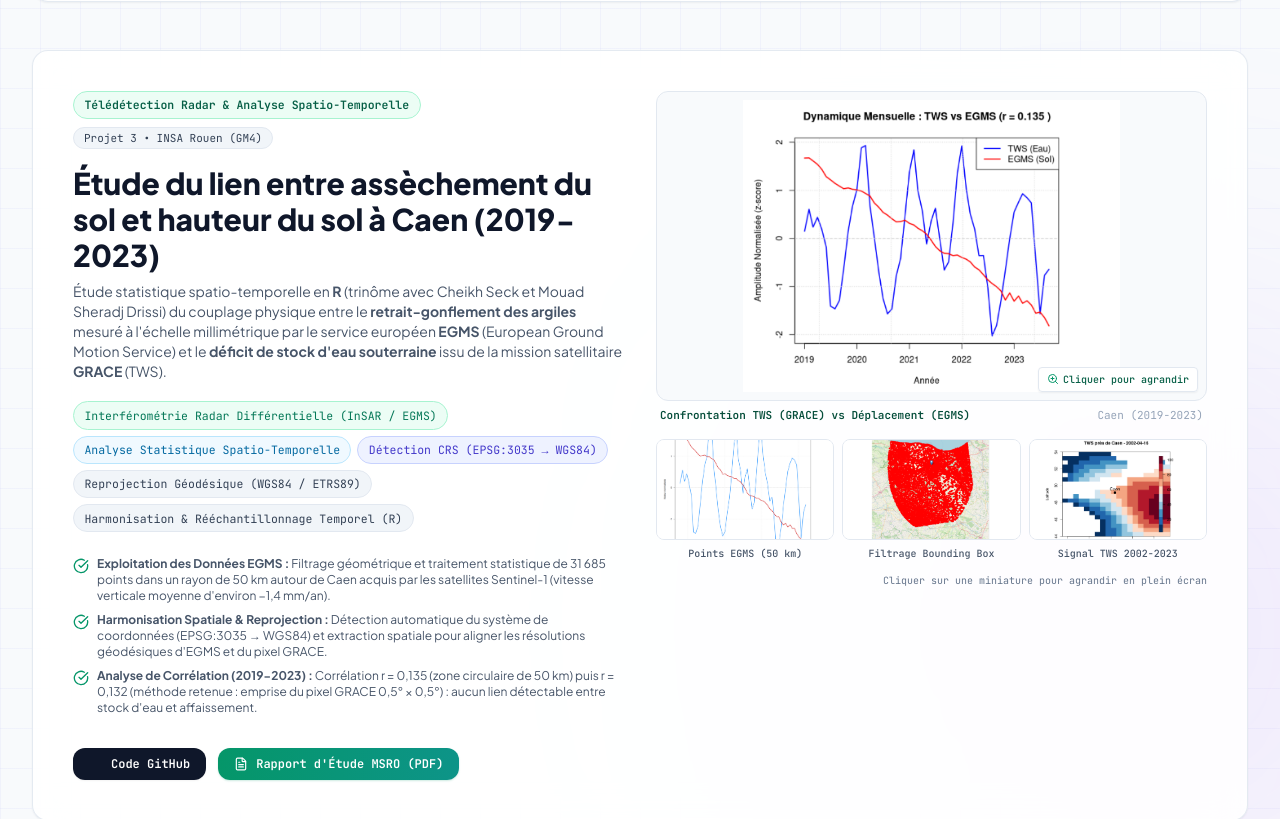
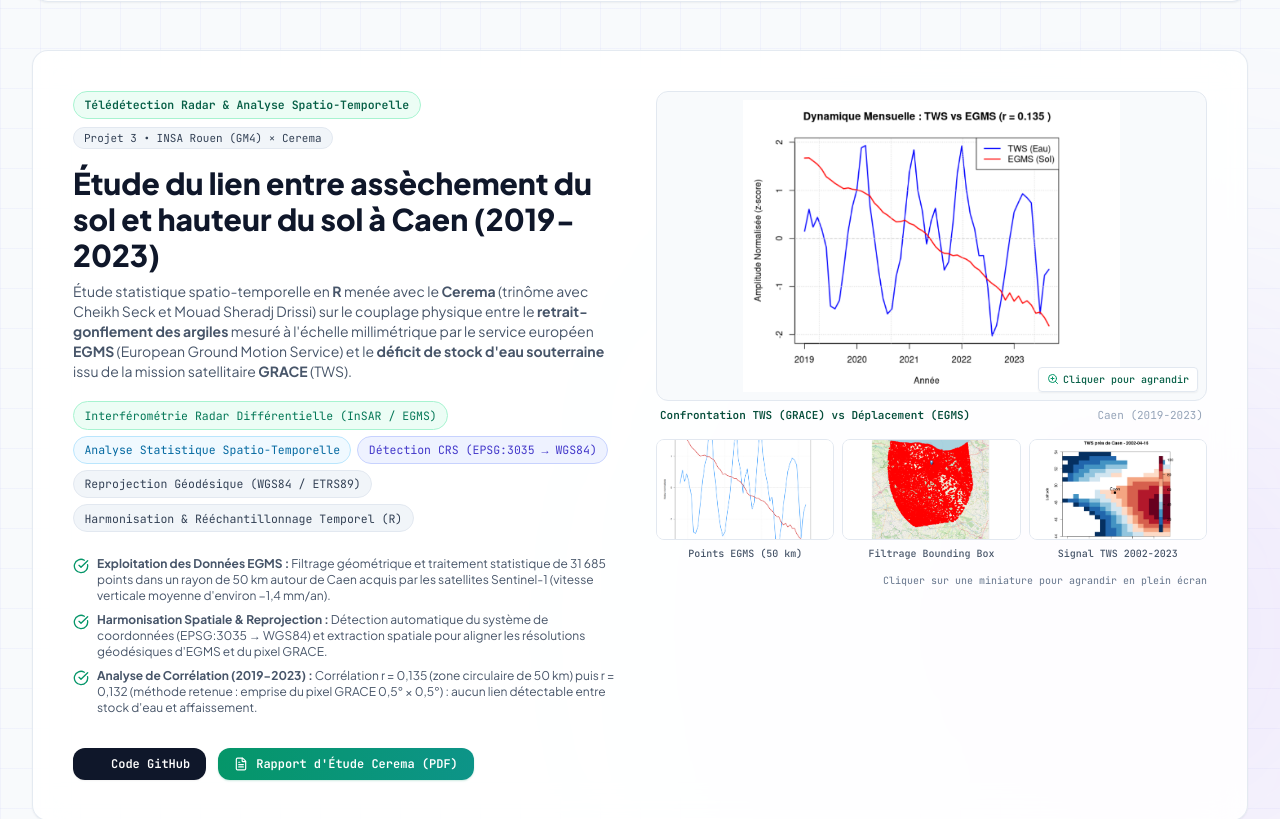
Before and after one commit to amrzakizakisalih-alt/amrzakizakisalih-alt.github.io, a plain HTML site: page index.html in a window 1280 px wide. Shown: the part 2272-3091 px from the top of the page. Drawn offline with nearby package versions, Linux system fonts and the light colour scheme.

Commit message:
feat(radar): add Cerema partnership to EGMS project card and academic timeline

```diff
--- a/index.html
+++ b/index.html
@@ -604,7 +604,7 @@
                       Télédétection Radar & Analyse Spatio-Temporelle
                     </span>
                     <span class="text-[11px] font-mono text-slate-700 bg-slate-100 px-2.5 py-0.5 rounded-full border border-slate-200" data-i18n="p3_context">
-                      Projet 3 • INSA Rouen (GM4)
+                      Projet 3 • INSA Rouen (GM4) × Cerema
                     </span>
                   </div>
 
@@ -613,7 +613,7 @@
                       Étude du lien entre assèchement du sol et hauteur du sol à Caen (2019-2023)
                     </h3>
                     <p class="text-slate-600 text-xs sm:text-sm mt-2 leading-relaxed" data-i18n="p3_desc">
-                      Étude statistique spatio-temporelle en <strong>R</strong> (trinôme avec Cheikh Seck et Mouad Sheradj Drissi) du couplage physique entre le <strong>retrait-gonflement des argiles</strong> mesuré à l'échelle millimétrique par le service européen <strong>EGMS</strong> (European Ground Motion Service) et le <strong>déficit de stock d'eau souterraine</strong> issu de la mission satellitaire <strong>GRACE</strong> (TWS).
+                      Étude statistique spatio-temporelle en <strong>R</strong> menée avec le <strong>Cerema</strong> (trinôme avec Cheikh Seck et Mouad Sheradj Drissi) sur le couplage physique entre le <strong>retrait-gonflement des argiles</strong> mesuré à l'échelle millimétrique par le service européen <strong>EGMS</strong> (European Ground Motion Service) et le <strong>déficit de stock d'eau souterraine</strong> issu de la mission satellitaire <strong>GRACE</strong> (TWS).
                     </p>
                   </div>
 
@@ -652,7 +652,7 @@
                     <a href="assets/reports/rapport-egms-grace-cerema.pdf" target="_blank"
                        class="px-4 py-2 rounded-xl bg-gradient-to-r from-emerald-600 to-teal-600 hover:from-emerald-700 hover:to-teal-700 text-white text-xs font-semibold font-mono flex items-center gap-2 shadow-sm shadow-emerald-600/20 transition">
                       <i data-lucide="file-text" class="w-3.5 h-3.5"></i>
-                      <span data-i18n="p3_btn_report">Rapport d'Étude MSRO (PDF)</span>
+                      <span data-i18n="p3_btn_report">Rapport d'Étude Cerema (PDF)</span>
                     </a>
                   </div>
 
@@ -1225,7 +1225,7 @@
               <div>
                 <h4 class="font-bold text-slate-900 text-sm" data-i18n="edu_gm4_title">GM4 — Modélisation Stochastique, Optimisation Convexe & Systèmes Dynamiques</h4>
                 <p class="text-xs text-slate-600 mt-1" data-i18n="edu_gm4_desc">
-                  Optimisation continue (conditions KKT, algorithme d'Uzawa), processus stochastiques, séries temporelles et données radar EGMS/GRACE (projet MSRO), algorithmes heuristiques A* et programmation orientée objet en Java.
+                  Optimisation continue (conditions KKT, algorithme d'Uzawa), processus stochastiques, séries temporelles et données radar EGMS/GRACE (projet MSRO avec le Cerema), algorithmes heuristiques A* et programmation orientée objet en Java.
                 </p>
               </div>
             </div>
@@ -1690,13 +1690,13 @@
 
         // P3 EGMS
         p3_domain: "Télédétection Radar & Analyse Spatio-Temporelle",
-        p3_context: "Projet 3 • INSA Rouen (GM4)",
+        p3_context: "Projet 3 • INSA Rouen (GM4) × Cerema",
         p3_title: "Étude du lien entre assèchement du sol et hauteur du sol à Caen (2019-2023)",
-        p3_desc: "Étude statistique spatio-temporelle en <strong>R</strong> (trinôme avec Cheikh Seck et Mouad Sheradj Drissi) du couplage physique entre le <strong>retrait-gonflement des argiles</strong> mesuré à l'échelle millimétrique par le service européen <strong>EGMS</strong> (European Ground Motion Service) et le <strong>déficit de stock d'eau souterraine</strong> issu de la mission satellitaire <strong>GRACE</strong> (TWS).",
+        p3_desc: "Étude statistique spatio-temporelle en <strong>R</strong> menée avec le <strong>Cerema</strong> (trinôme avec Cheikh Seck et Mouad Sheradj Drissi) sur le couplage physique entre le <strong>retrait-gonflement des argiles</strong> mesuré à l'échelle millimétrique par le service européen <strong>EGMS</strong> (European Ground Motion Service) et le <strong>déficit de stock d'eau souterraine</strong> issu de la mission satellitaire <strong>GRACE</strong> (TWS).",
         p3_bullet1: "<strong>Exploitation des Données EGMS :</strong> Filtrage géométrique et traitement statistique de 31 685 points dans un rayon de 50 km autour de Caen acquis par les satellites Sentinel-1 (vitesse verticale moyenne d'environ −1,4 mm/an).",
         p3_bullet2: "<strong>Harmonisation Spatiale & Reprojection :</strong> Détection automatique du système de coordonnées (EPSG:3035 → WGS84) et extraction spatiale pour aligner les résolutions géodésiques d'EGMS et du pixel GRACE.",
         p3_bullet3: "<strong>Analyse de Corrélation (2019-2023) :</strong> Corrélation r = 0,135 (zone circulaire de 50 km) puis r = 0,132 (méthode retenue : emprise du pixel GRACE 0,5° × 0,5°) : aucun lien détectable entre stock d'eau et affaissement.",
-        p3_btn_report: "Rapport d'Étude MSRO (PDF)",
+        p3_btn_report: "Rapport d'Étude Cerema (PDF)",
         p3_main_caption: "Confrontation TWS (GRACE) vs Déplacement (EGMS)",
         p3_thumb1: "Points EGMS (50 km)",
         p3_thumb2: "Filtrage Bounding Box",
@@ -1777,7 +1777,7 @@
         edu_koc_title: "Université Koç (Istanbul) — Échange Académique International",
         edu_koc_desc: "Semestre académique en anglais : Data Science for Operational Decision Making (INDR 422 - Forecasting & Newsvendor), Intelligent User Interfaces (COMP 437 - Projet ITIM), Machine Learning (multiclass classification from scratch), Financial Engineering (INDR 473 - Modélisation stochastique).",
         edu_gm4_title: "GM4 — Modélisation Stochastique, Optimisation Convexe & Systèmes Dynamiques",
-        edu_gm4_desc: "Optimisation continue (conditions KKT, algorithme d'Uzawa), processus stochastiques, séries temporelles et données radar EGMS/GRACE (projet MSRO), algorithmes heuristiques A* et programmation orientée objet en Java.",
+        edu_gm4_desc: "Optimisation continue (conditions KKT, algorithme d'Uzawa), processus stochastiques, séries temporelles et données radar EGMS/GRACE (projet MSRO avec le Cerema), algorithmes heuristiques A* et programmation orientée objet en Java.",
         edu_gm3_title: "GM3 — Mathématiques Appliquées & Analyse Numérique Matricielle",
         edu_gm3_desc: "Statistique multivariée exploratoire (ACP normée/non-normée, CAH de Ward), résolution de systèmes linéaires creux (Gauss-Seidel, Cholesky), calcul de valeurs propres (puissance itérée), structures de données et gestion mémoire en C.",
         edu_stpi_title: "STPI — Classes Préparatoires Intégrées INSA Rouen (2022-2024)",
@@ -1858,13 +1858,13 @@
 
         // P3 EGMS
         p3_domain: "Radar Remote Sensing & Spatio-Temporal Analysis",
-        p3_context: "Project 3 • INSA Rouen (GM4)",
+        p3_context: "Project 3 • INSA Rouen (GM4) × Cerema",
         p3_title: "Study of the Link Between Soil Drought and Ground Height in Caen (2019-2023)",
-        p3_desc: "Spatio-temporal statistical study in <strong>R</strong> (team of three with Cheikh Seck and Mouad Sheradj Drissi) analyzing the physical coupling between <strong>clay shrinkage-swelling</strong> measured by <strong>EGMS</strong> and <strong>GRACE groundwater storage</strong> (TWS).",
+        p3_desc: "Spatio-temporal statistical study in <strong>R</strong> conducted with <strong>Cerema</strong> (team of three with Cheikh Seck and Mouad Sheradj Drissi) analyzing the physical coupling between <strong>clay shrinkage-swelling</strong> measured by <strong>EGMS</strong> and <strong>GRACE groundwater storage</strong> (TWS).",
         p3_bullet1: "<strong>EGMS Data Processing :</strong> Geometric filtering and statistical analysis of 31,685 points within a 50 km radius around Caen from Sentinel-1 radar (mean vertical velocity of approximately −1.4 mm/year).",
         p3_bullet2: "<strong>Spatial Harmonization & Reprojection :</strong> Automatic coordinate reference system detection (EPSG:3035 → WGS84) and spatial extraction matching the GRACE satellite footprint.",
         p3_bullet3: "<strong>Correlation Analysis (2019-2023) :</strong> Correlation r = 0.135 (50 km circular zone) then r = 0.132 (selected method: 0.5° × 0.5° GRACE pixel footprint): no detectable relationship between water storage and ground subsidence.",
-        p3_btn_report: "MSRO Research Report (PDF)",
+        p3_btn_report: "Cerema Study Report (PDF)",
         p3_main_caption: "TWS (GRACE) vs Ground Motion (EGMS)",
         p3_thumb1: "EGMS Points (50 km)",
         p3_thumb2: "Bounding Box Filter",
@@ -1945,7 +1945,7 @@
         edu_koc_title: "Koç University (Istanbul) — International Academic Exchange",
         edu_koc_desc: "Academic semester in English : Data Science for Operational Decision Making (INDR 422 - Forecasting & Newsvendor), Intelligent User Interfaces (COMP 437 - ITIM Project), Machine Learning (multiclass classification from scratch), Financial Engineering (INDR 473 - Stochastic modeling).",
         edu_gm4_title: "GM4 — Stochastic Modeling, Convex Optimization & Dynamic Systems",
-        edu_gm4_desc: "Continuous optimization (KKT conditions, Uzawa algorithm), stochastic processes, time series & EGMS/GRACE radar data (MSRO project), A* heuristic algorithms, advanced OOP in Java.",
+        edu_gm4_desc: "Continuous optimization (KKT conditions, Uzawa algorithm), stochastic processes, time series & EGMS/GRACE radar data (MSRO project with Cerema), A* heuristic algorithms, advanced OOP in Java.",
         edu_gm3_title: "GM3 — Applied Mathematics & Numerical Matrix Analysis",
         edu_gm3_desc: "Exploratory multivariate statistics (PCA, Ward clustering), sparse linear systems solvers (Gauss-Seidel, Cholesky), spectral power iteration, data structures & memory management in C.",
         edu_stpi_title: "STPI — Preparatory Classes (Classes Préparatoires) INSA Rouen (2022-2024)",
```
